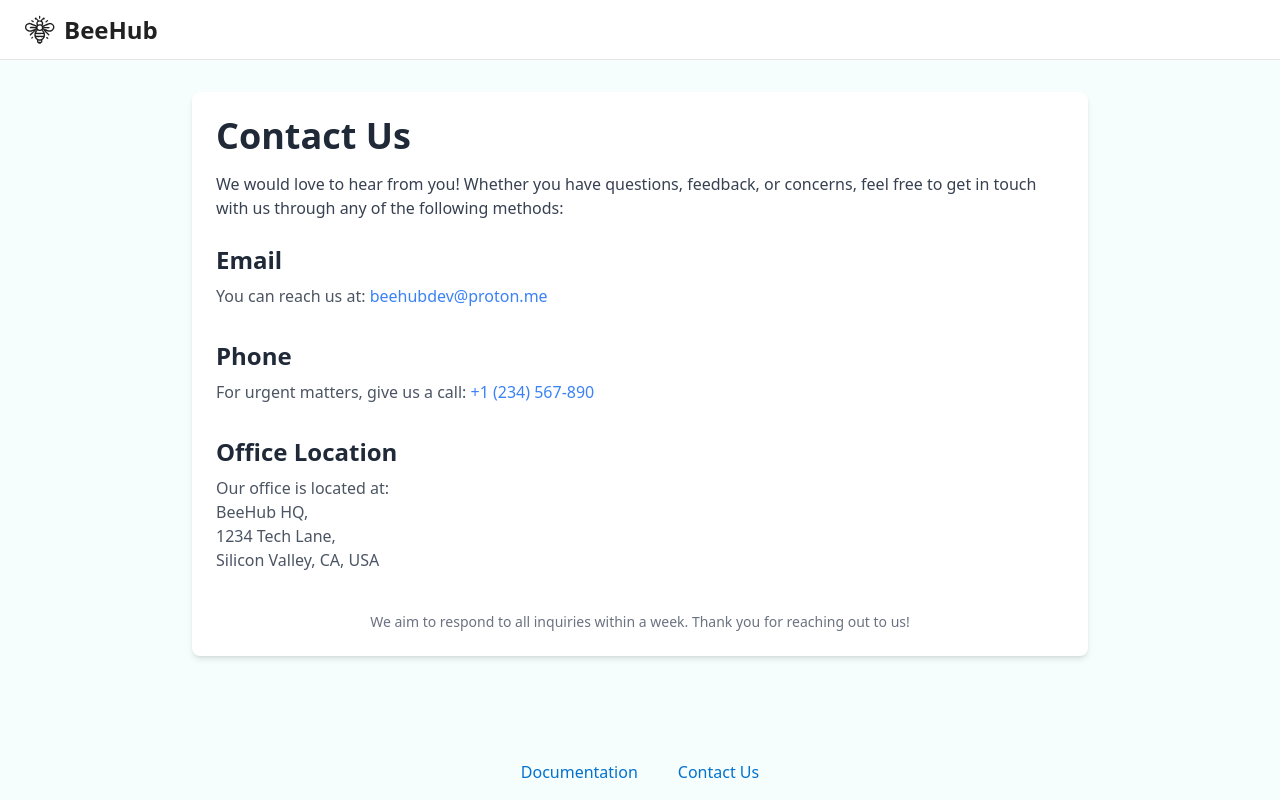
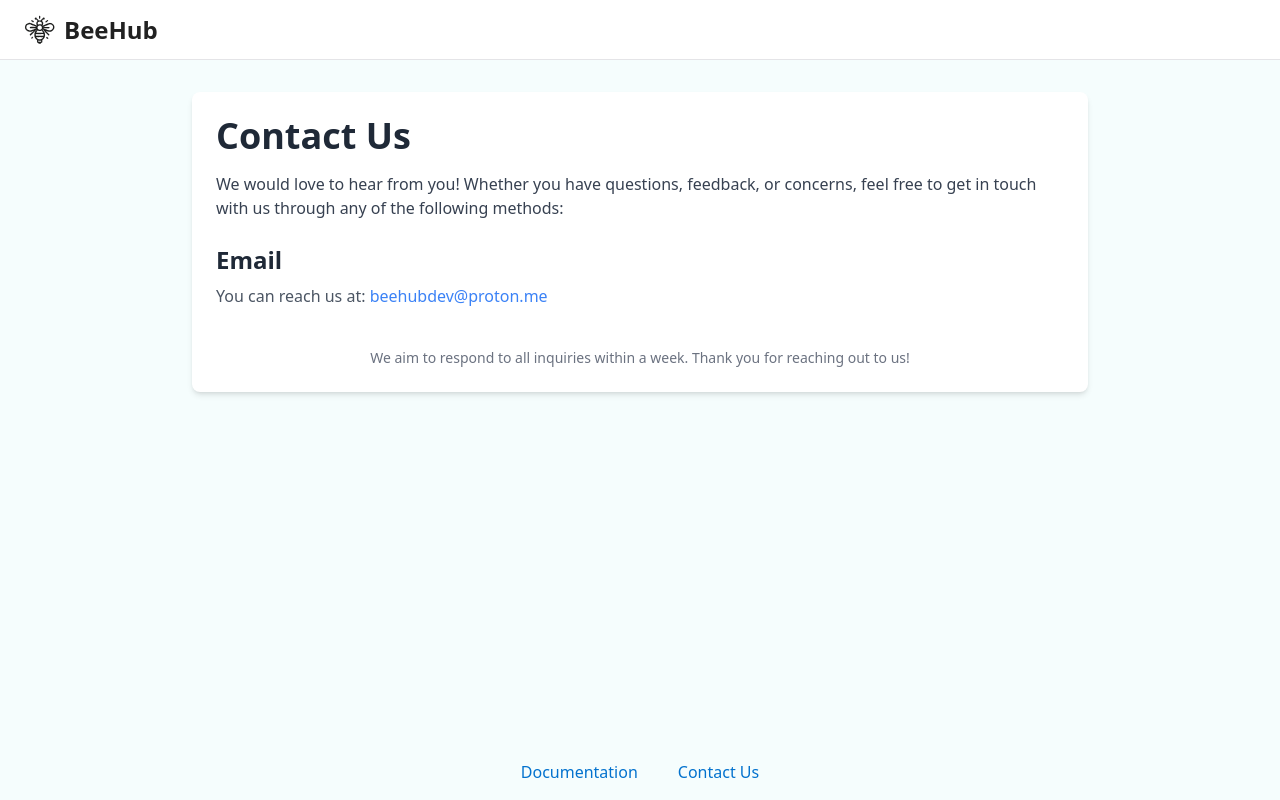
Before and after one commit to ITU-BeeHub/BeeHub-website, a React (Vite) app in the folder frontend/: page /contact in a window 1280 px wide. Built offline with nearby package versions, Linux system fonts and the light colour scheme.

Commit message:
Update Contact.tsx

```diff
--- a/frontend/src/pages/Contact.tsx
+++ b/frontend/src/pages/Contact.tsx
@@ -13,24 +13,7 @@ const ContactPage: React.FC = () => {
 <div className="mb-8">
 <h2 className="text-2xl font-semibold text-gray-800">Email</h2>
 <p className="text-gray-600 mt-2">
-              You can reach us at: <a href="mailto:support@beehub.com" className="text-blue-500">beehubdev@proton.me</a>
-            </p>
-          </div>
-
-          <div className="mb-8">
-            <h2 className="text-2xl font-semibold text-gray-800">Phone</h2>
-            <p className="text-gray-600 mt-2">
-              For urgent matters, give us a call: <a href="tel:+1234567890" className="text-blue-500">+1 (234) 567-890</a>
-            </p>
-          </div>
-
-          <div className="mb-8">
-            <h2 className="text-2xl font-semibold text-gray-800">Office Location</h2>
-            <p className="text-gray-600 mt-2">
-              Our office is located at: <br />
-              BeeHub HQ, <br />
-              1234 Tech Lane, <br />
-              Silicon Valley, CA, USA
+  You can reach us at: <a href="mailto:beehubdev@proton.me" className="text-blue-500">beehubdev@proton.me</a>
 </p>
 </div>
 
```
Lines whose indentation alone changed are shown as unchanged.
